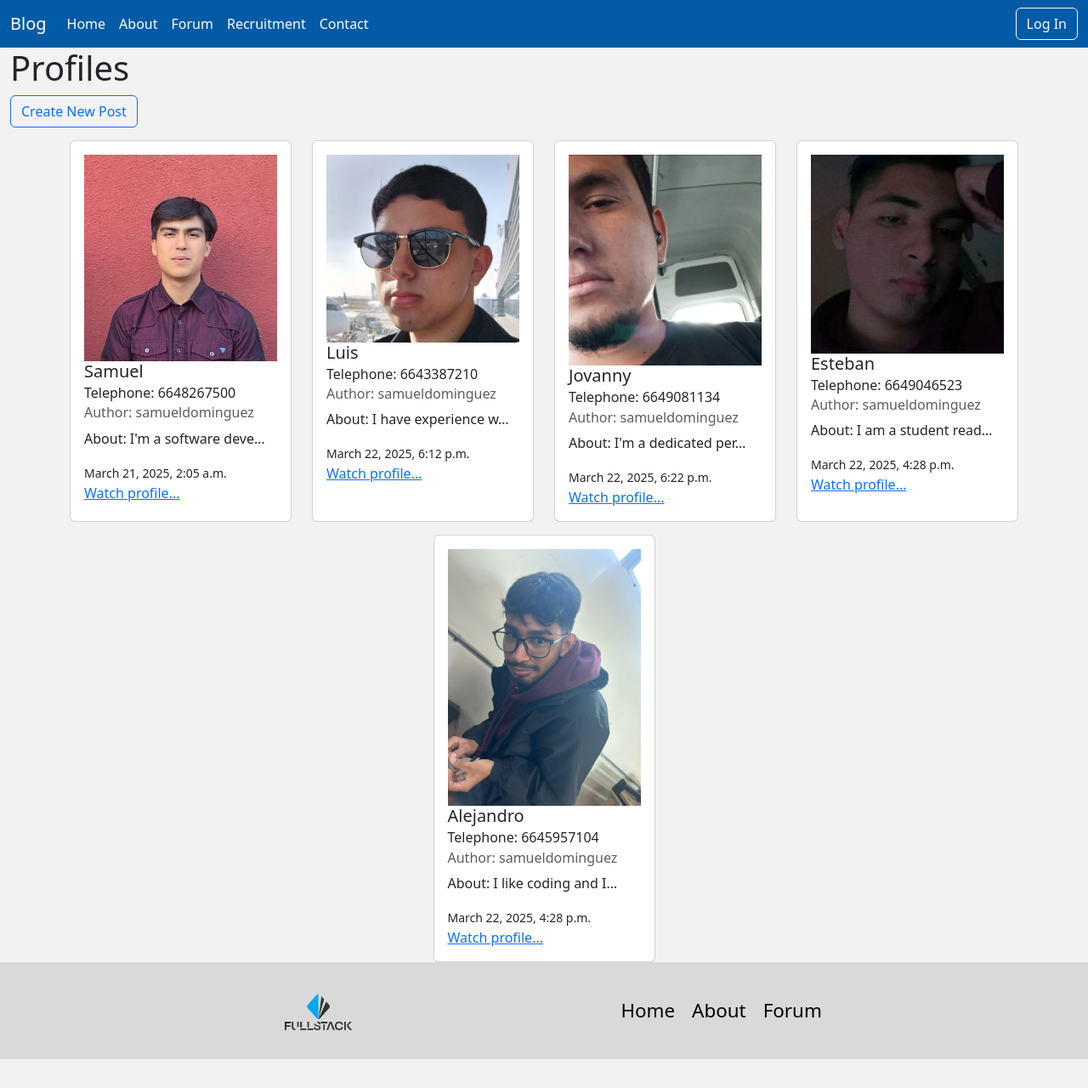
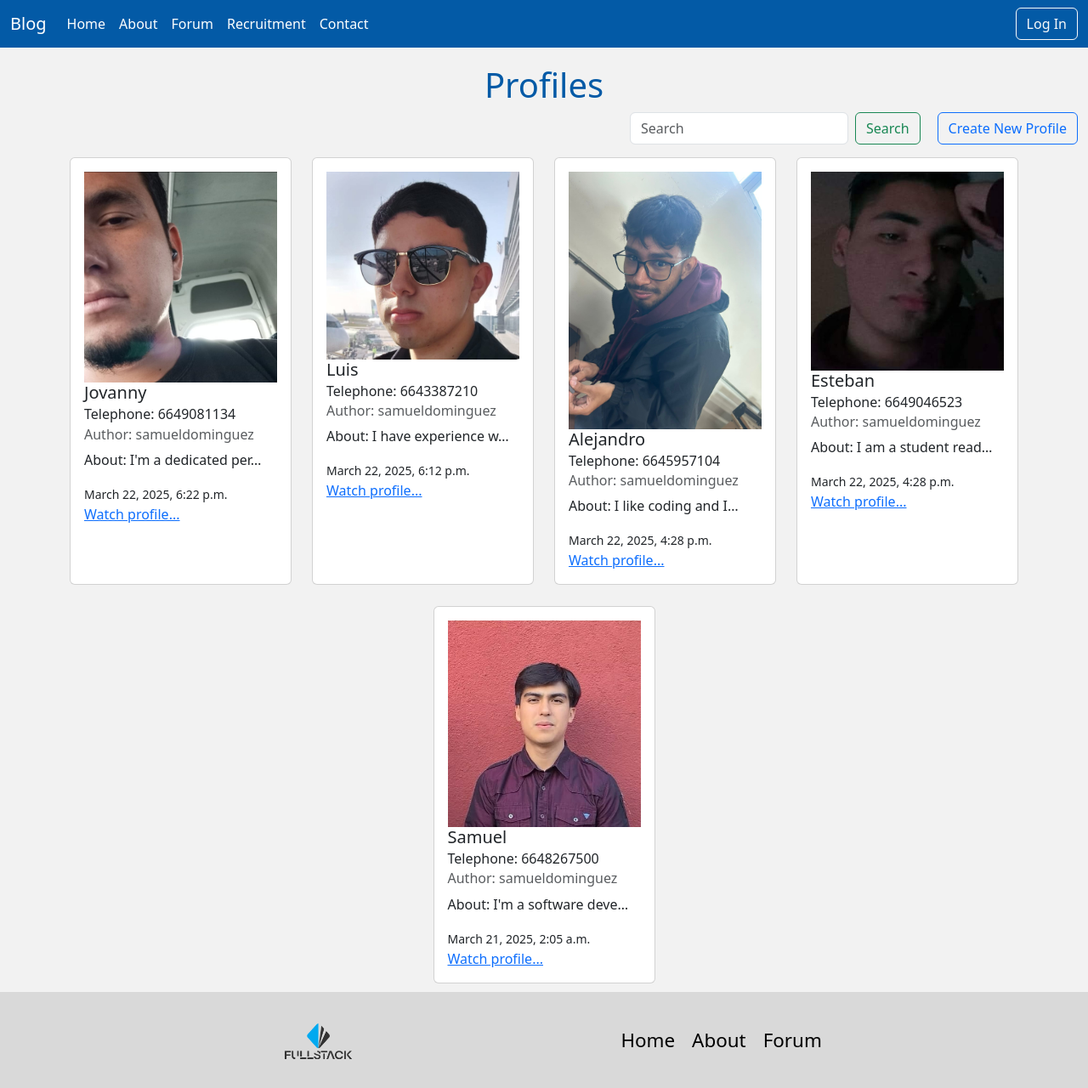
Before and after one commit to Onlinebusinessfy/capstone_project, a Django app: page /users/ in a window 1280 px wide. Shown: the whole page at 85% size. Before the commit the page ends 1246 px from the top, so only its background shows below. Run offline with Django 5.2, Linux system fonts and the light colour scheme; data comes from the database, SQL or seed files in the repository; both versions use the stored data as it was after the commit; some web fonts are replaced.

Commit message:
More recruits, search and corrections

```diff
--- a/static/css/profile_list.css
+++ b/static/css/profile_list.css
@@ -0,0 +1,35 @@
+.form-control {
+    display: block;
+    width: auto;
+    justify-content: flex-end;
+    padding: .375rem .75rem;
+    font-size: 1rem;
+    font-weight: 400;
+    line-height: 1.5;
+    color: var(--bs-body-color);
+    -webkit-appearance: none;
+    -moz-appearance: none;
+    appearance: none;
+    background-color: var(--bs-body-bg);
+    background-clip: padding-box;
+    border: var(--bs-border-width) solid var(--bs-border-color);
+    border-radius: var(--bs-border-radius);
+    transition: border-color .15s ease-in-out, box-shadow .15s ease-in-out;
+}
+
+.d-flex {
+    display: flex !important
+;
+    justify-content: flex-end;
+}
+
+h1{
+    color: var(--primary-color);
+    display: flex;
+    justify-content: center;
+    margin-top: 20px;
+}
+
+.filter a{
+    margin-left: 20px;
+}
--- a/templates/content/profile_create.html
+++ b/templates/content/profile_create.html
@@ -17,7 +17,7 @@
         {% csrf_token %}
 
         {{form|crispy}}
-        <button class="btn btn-primary">Create Profile</button>
+        <button class="btn btn-primary" style="margin-top: 20px;">Create Profile</button>
     </form>
 </div>
 
--- a/templates/content/profile_detail.html
+++ b/templates/content/profile_detail.html
@@ -19,5 +19,5 @@
     <p>{{profile.description}}</p>
     <small>{{profile.created_at}}</small>
     <br>
-    <a href="{% url 'profile_update' profile.id %}" class="btn btn-primary">Edit Profile</a>
+    <a href="{% url 'profile_update' profile.id %}" class="btn btn-primary" style="margin-top: 10px;">Edit Profile</a>
 {% endblock %}
--- a/templates/content/profile_list.html
+++ b/templates/content/profile_list.html
@@ -13,13 +13,20 @@
 <div class="post-list">
     <div class="header">
         <h1>Profiles</h1>
-        <a class="btn btn-outline-primary" href="{% url 'profile_create' %}">Create New Post</a>
+    </div>
+
+    <div class="filter">
+        <form class="d-flex" role="search" method="get">
+            <input class="form-control me-2" type="search" name="search" placeholder="Search" aria-label="Search">
+            <button class="btn btn-outline-success" type="submit">Search</button>
+            <a class="btn btn-outline-primary" href="{% url 'profile_create' %}">Create New Profile</a>
+        </form>
     </div>
 
     <div class="container">
         <div class="row" style="display: flex; justify-content: center;">
             {% for item in profile_list %}
-            <div class="col-md-3 col-sm-6" style="display: flex; justify-content: center;">
+            <div class="col-md-3 col-sm-6 bottom-card" style="display: flex; justify-content: center; margin-bottom: 10px;">
                 <div class="card" style="width: 18rem; margin-top: 15px;">
                     <div class="card-body">
                         {% if item.picture %}
--- a/users/forms.py
+++ b/users/forms.py
@@ -4,4 +4,4 @@ from .models import Profile
 class ProfileForm(forms.ModelForm):
     class Meta:
         model=Profile
-        fields=['picture', 'name', 'phone_number', 'city', 'state', 'user']
+        fields=['picture', 'name', 'phone_number', 'city', 'state', 'user', 'description']
--- a/users/views.py
+++ b/users/views.py
@@ -18,10 +18,31 @@ class ProfileListView(ListView):
     template_name = "content/profile_list.html"
     model = Profile
 
+    def get_queryset(self):
+        search=self.request.GET.get('search')
+        if search:
+            # apply the filter
+            results=Profile.objects.filter(name__contains=search)
+            return results
+        else:
+            # no filter, return all
+            return Profile.objects.all()
+
+    def get_filtered_data(self, search):
+        if search:
+            print("Apllying filter")
+            # apply the filter
+            results=Profile.objects.filter(name__contains=search).order_by("created_at").reverse
+            return results
+        else:
+            # no filter, return all
+            return Profile.objects.all().order_by("created_at").reverse()
+
     def get_context_data(self, **kwargs):
         context=super().get_context_data(**kwargs)
-        all_posts=Profile.objects.all()
-        context["profile_list"]=all_posts.order_by("name").reverse()
+        search_text=self.request.GET.get('search')
+        all_posts=self.get_filtered_data(search_text)
+        context["profile_list"]=all_posts
         return context
 
 class ProfileDetailView(DetailView):
@@ -47,7 +68,7 @@ class ProfileUpdateView(LoginRequiredMixin, UpdateView):
     def get_object(self, queryset = None):
         profile=super().get_object(queryset)
 
-        if profile.author != self.request.user:
+        if profile.user != self.request.user:
             raise PermissionDenied("You are no the owner of this profile!")
         else:
             return profile
```
Also changed, not shown: templates/content/profile_update.html (+24 -0 lines), db.sqlite3, media/profile_pic/Alejandro.jpeg (added), media/profile_pic/Esteban.jpeg (added), media/profile_pic/Jova.jpeg (added), media/profile_pic/Luis.jpeg (added), 1 other file.
